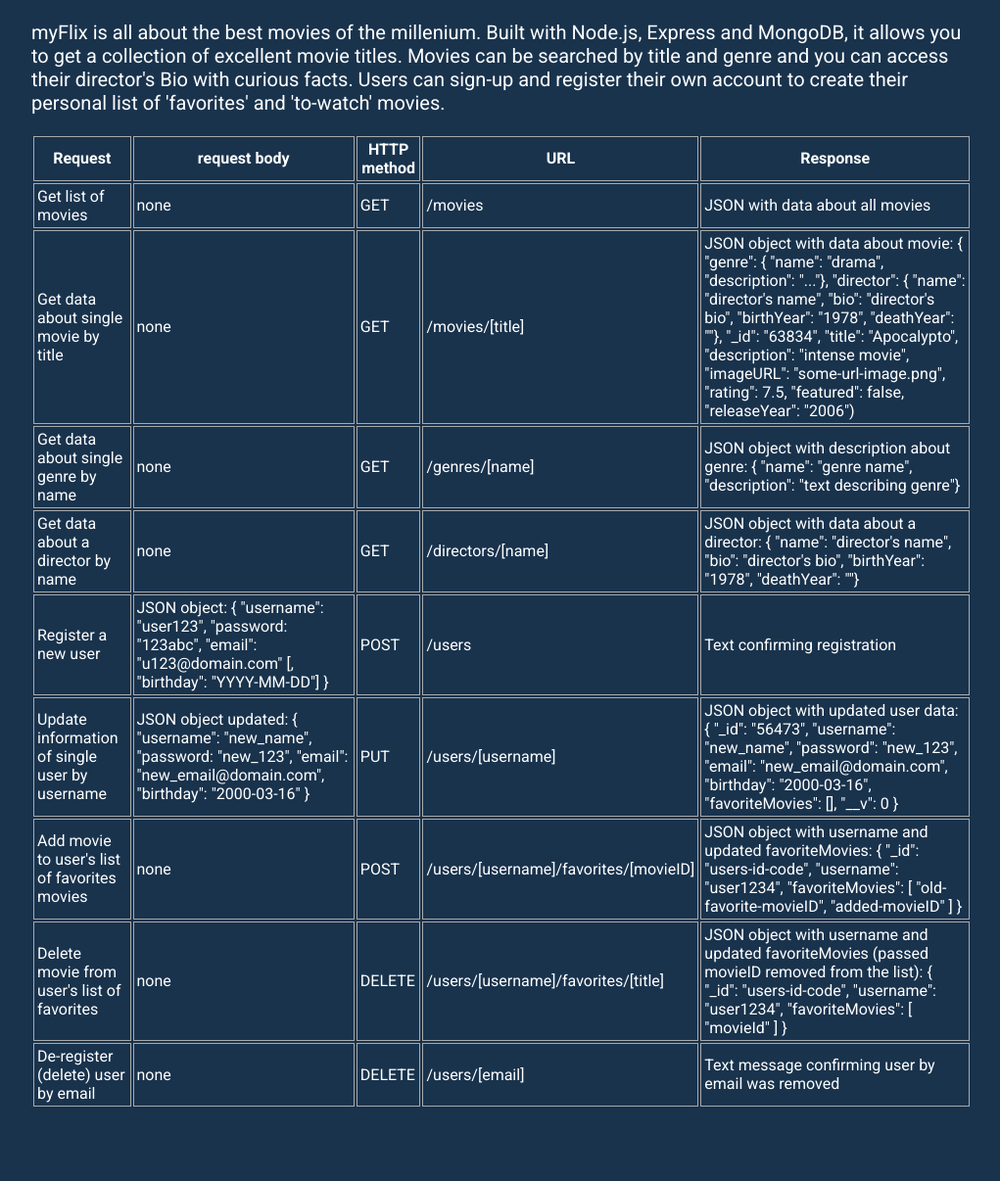
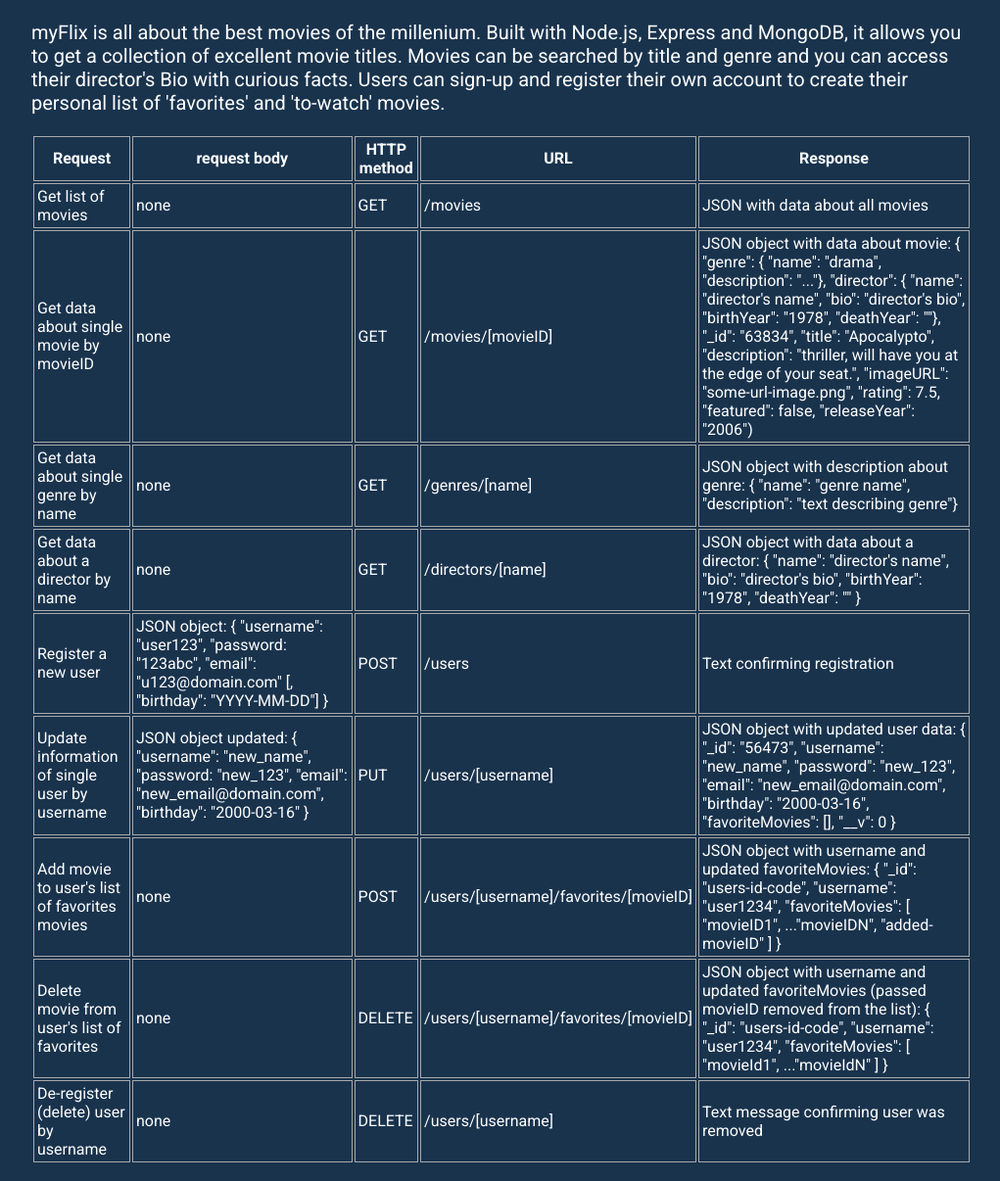
Before and after one commit to alelubos/my-flix, a website: page public/documentation.html in a window 1280 px wide. Shown: the part 94-1300 px from the top of the page at 98% size, without its empty margins (128-1149 px from the left). Before the commit the page ends 1251 px from the top, so only its background shows below. Drawn offline with Linux system fonts and the light colour scheme.

Commit message:
update documentation.html file & adjustments in some Routes

```diff
--- a/public/documentation.html
+++ b/public/documentation.html
@@ -43,10 +43,10 @@
         </tr>
 
         <tr>
-          <td>Get data about single movie by title</td>
+          <td>Get data about single movie by movieID</td>
           <td>none</td>
           <td>GET</td>
-          <td>/movies/[title]</td>
+          <td>/movies/[movieID]</td>
           <td>
             JSON object with data about movie:
             { "genre": { "name": "drama", "description": "..."},
@@ -54,7 +54,7 @@
             "bio": "director's bio",
             "birthYear": "1978",
             "deathYear": ""},
-            "_id": "63834", "title": "Apocalypto", "description": "intense movie",
+            "_id": "63834", "title": "Apocalypto", "description": "thriller, will have you at the edge of your seat.",
             "imageURL": "some-url-image.png", "rating": 7.5, "featured": false, "releaseYear": "2006")
           </td>
         </tr>
@@ -79,7 +79,7 @@
             { "name": "director's name",
               "bio": "director's bio",
               "birthYear": "1978",
-              "deathYear": ""}
+              "deathYear": "" }
           </td>
         </tr>
 
@@ -118,7 +118,7 @@
             JSON object with username and updated favoriteMovies: {
               "_id": "users-id-code",
               "username": "user1234",
-              "favoriteMovies": [ "old-favorite-movieID", "added-movieID" ]
+              "favoriteMovies": [ "movieID1", ..."movieIDN", "added-movieID" ]
             }
           </td>
 
@@ -126,20 +126,20 @@
             <td>Delete movie from user's list of favorites</td>
             <td>none</td>
             <td>DELETE</td>
-            <td>/users/[username]/favorites/[title]</td>
+            <td>/users/[username]/favorites/[movieID]</td>
             <td>JSON object with username and updated favoriteMovies (passed movieID removed from the list): {
               "_id": "users-id-code",
               "username": "user1234",
-              "favoriteMovies": [ "movieId" ]
+              "favoriteMovies": [ "movieId1", ..."movieIdN" ]
             } </td>
           </tr>
 
           <tr>
-            <td>De-register (delete) user by email</td>
+            <td>De-register (delete) user by username</td>
             <td>none</td>
             <td>DELETE</td>
-            <td>/users/[email]</td>
-            <td>Text message confirming user by email was removed</td>
+            <td>/users/[username]</td>
+            <td>Text message confirming user was removed</td>
           </tr>
         </tr>
       </tbody>
```
Also changed, not shown: index.js (+12 -10 lines).
